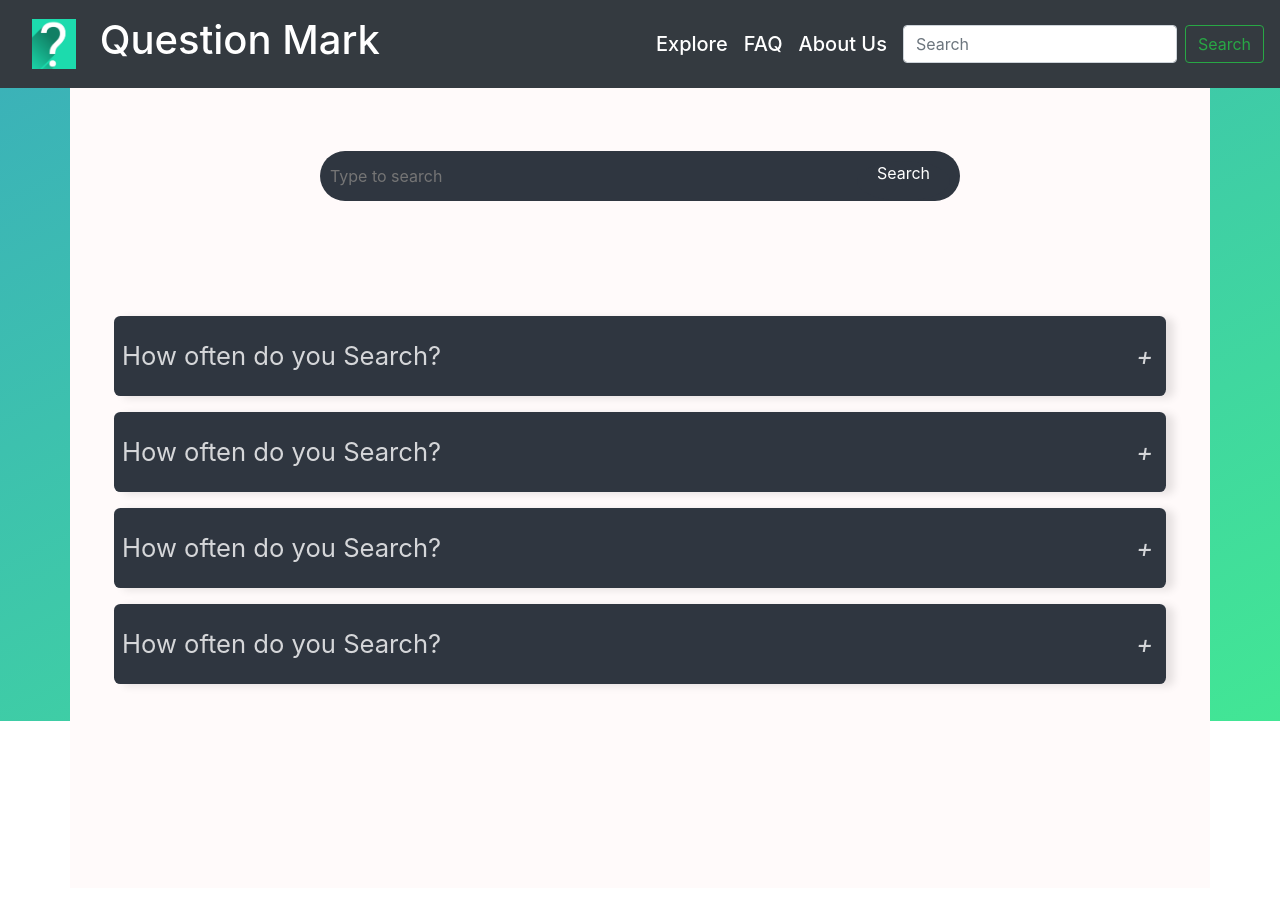
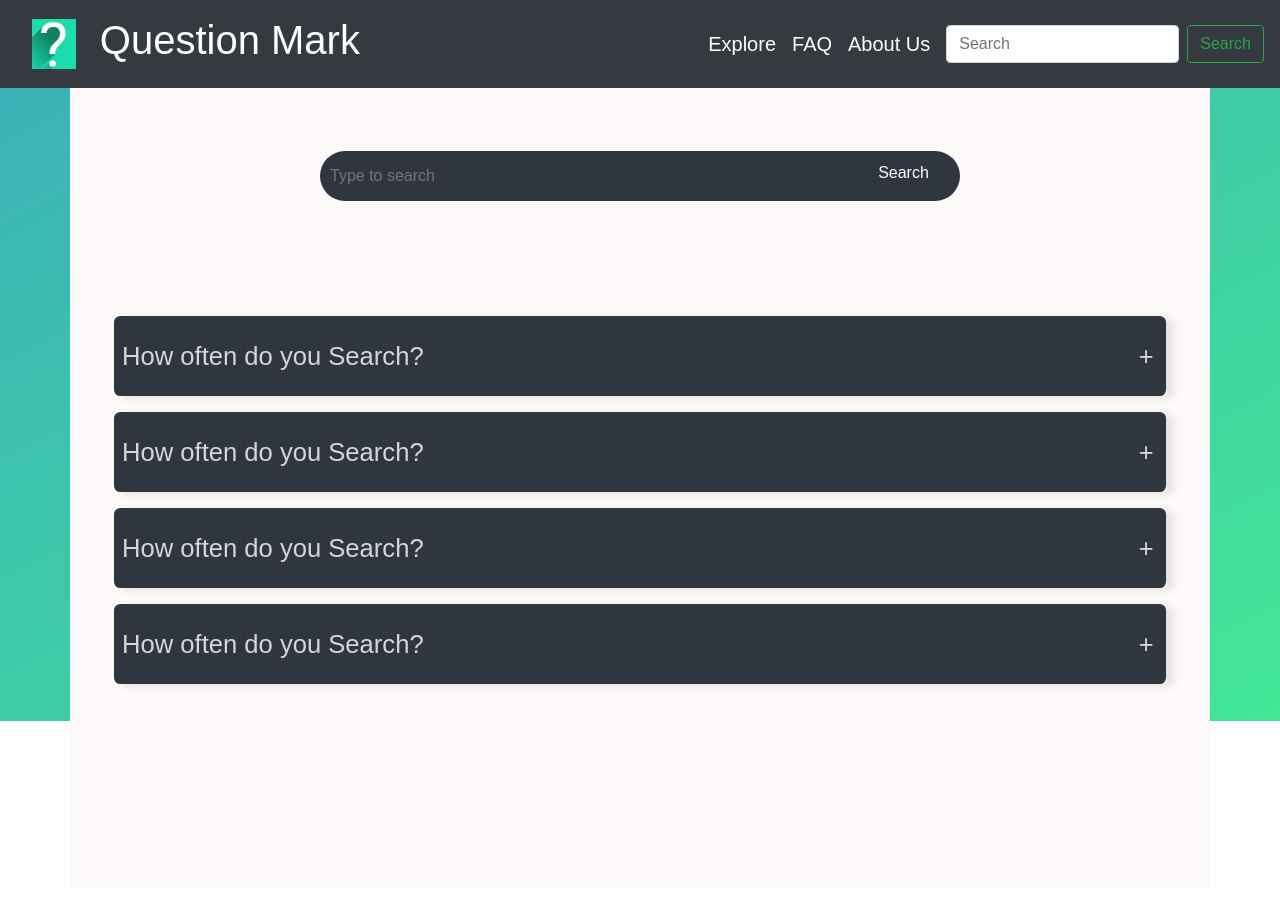
Before and after one commit to loobiish/Question-Mark, a Flask app: page /faq in a window 1280 px wide. Run offline with Flask 2, Linux system fonts and the light colour scheme; some libraries are stand-ins or nearby versions.

Commit message:
Fixed font-family

```diff
--- a/Question_Mark/static/style_faq.css
+++ b/Question_Mark/static/style_faq.css
@@ -176,3 +176,14 @@
         .accordian-item:target .accordian-link .ion-md-remove {
             display: block;
         }
+
+        #grad {
+            height: 633px;
+            background-color: white;
+            background-image: linear-gradient(to bottom right, #3bb2b8, #42e695);
+        }
+        body {
+            box-sizing: border-box;
+            font-family: sans-serif;
+
+        }
--- a/Question_Mark/templates/faq.html
+++ b/Question_Mark/templates/faq.html
@@ -26,7 +26,7 @@
                     <i class="ion-md-remove">-</i>
                 </a>
                 <div class="answer">
-                    <p>Lorem ipsum dolor sit amet consectetur adipisicing elit. Aliquam, tempore perferendis quam quidem vitae nisi asperiores laborum eius soluta ratione.</p>
+                    <p>Hello</p>
 
                 </div>
             </div>
@@ -38,7 +38,7 @@
                     <i class="ion-md-remove">-</i>
                 </a>
                 <div class="answer">
-                        <p>Lorem ipsum dolor sit amet consectetur adipisicing elit. Aliquam, tempore perferendis quam quidem vitae nisi asperiores laborum eius soluta ratione.</p>
+                        <p>Hey there</p>
                 </div>
             </div>
 
@@ -49,7 +49,7 @@
                     <i class="ion-md-remove">-</i>
                 </a>
                 <div class="answer">
-                        <p>Lorem ipsum dolor sit amet consectetur adipisicing elit. Aliquam, tempore perferendis quam quidem vitae nisi asperiores laborum eius soluta ratione.</p>
+                        <p>Bye</p>
                 </div>
             </div>
 
@@ -60,7 +60,7 @@
                         <i class="ion-md-remove">-</i>
                     </a>
                     <div class="answer">
-                            <p>Lorem ipsum dolor sit amet consectetur adipisicing elit. Aliquam, tempore perferendis quam quidem vitae nisi asperiores laborum eius soluta ratione.</p>
+                            <p>Hello World</p>
                     </div>
             </div>
 
--- a/Question_Mark/templates/layout.html
+++ b/Question_Mark/templates/layout.html
@@ -9,6 +9,7 @@
     <!-- Bootstrap CSS -->
     <link rel="stylesheet" href="https://stackpath.bootstrapcdn.com/bootstrap/4.4.1/css/bootstrap.min.css"
         integrity="sha384-Vkoo8x4CGsO3+Hhxv8T/Q5PaXtkKtu6ug5TOeNV6gBiFeWPGFN9MuhOf23Q9Ifjh" crossorigin="anonymous">
+
     {% block head %}{% endblock head %}
     <style>
         .navbar-dark .navbar-nav .nav-item .nav-link:focus,
@@ -31,6 +32,12 @@
 
         #brand-image {
             height: 50px;
+        }
+
+        body {
+            box-sizing: border-box;
+            font-family: sans-serif;
+
         }
     </style>
     {% if title %}
```
Also changed, not shown: Question_Mark/site.db, Question_Mark/static/style.css (line endings or trailing spaces).
